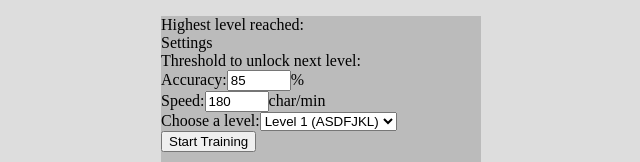
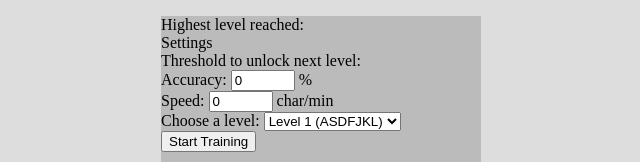
Before and after one commit to 30isnottoolate/typing-trainer, a React app: page / in a window 1280 px wide. Shown: the part 144-306 px from the top of the page, without its empty margins (319-959 px from the left). Built offline with nearby package versions, Linux system fonts and the light colour scheme.

Commit message:
Implement progressionScore prop in LevelMenu

```diff
--- a/src/components/LevelMenu.tsx
+++ b/src/components/LevelMenu.tsx
@@ -3,7 +3,7 @@ import React from "react";
 interface LevelMenuProps {
     setCurrentLevel: React.Dispatch<React.SetStateAction<number>>;
     setAppStatus: React.Dispatch<React.SetStateAction<string>>;
-    progressionScore: {accuracy: number, speed: number};
+    progressionScore: { accuracy: number, speed: number };
     setProgressionScore: React.Dispatch<React.SetStateAction<object>>;
 }
 
@@ -31,16 +31,34 @@ const LevelMenu: React.FC<LevelMenuProps> = (
                 <p>Settings</p>
                 <p>Threshold to unlock next level:</p>
                 <div>
-                    <label htmlFor="accuracy">Accuracy:</label>
-                    <input type="number" name="accuracy" min="75" max="100" value="85" />
-                    <span>%</span>
+                    <label htmlFor="accuracy">Accuracy: </label>
+                    <input
+                        type="number"
+                        name="accuracy"
+                        min="75"
+                        max="100"
+                        value={progressionScore.accuracy}
+                        onChange={event => setProgressionScore(prevState => {
+                            return { ...prevState, accuracy: event.target.value }
+                        })}
+                    />
+                    <span> %</span>
                 </div>
                 <div>
-                    <label htmlFor="speed">Speed:</label>
-                    <input type="number" name="speed" min="150" max="300" value="180" />
-                    <span>char/min</span>
+                    <label htmlFor="speed">Speed: </label>
+                    <input
+                        type="number"
+                        name="speed"
+                        min="150"
+                        max="300"
+                        value={progressionScore.speed}
+                        onChange={event => setProgressionScore(prevState => {
+                            return { ...prevState, speed: event.target.value }
+                        })}
+                    />
+                    <span> char/min</span>
                 </div>
-                <label htmlFor="level-selection">Choose a level:</label>
+                <label htmlFor="level-selection">Choose a level: </label>
                 <select
                     name="level-selection"
                     onChange={event => setCurrentLevel(Number(event.target.value))}>
```
